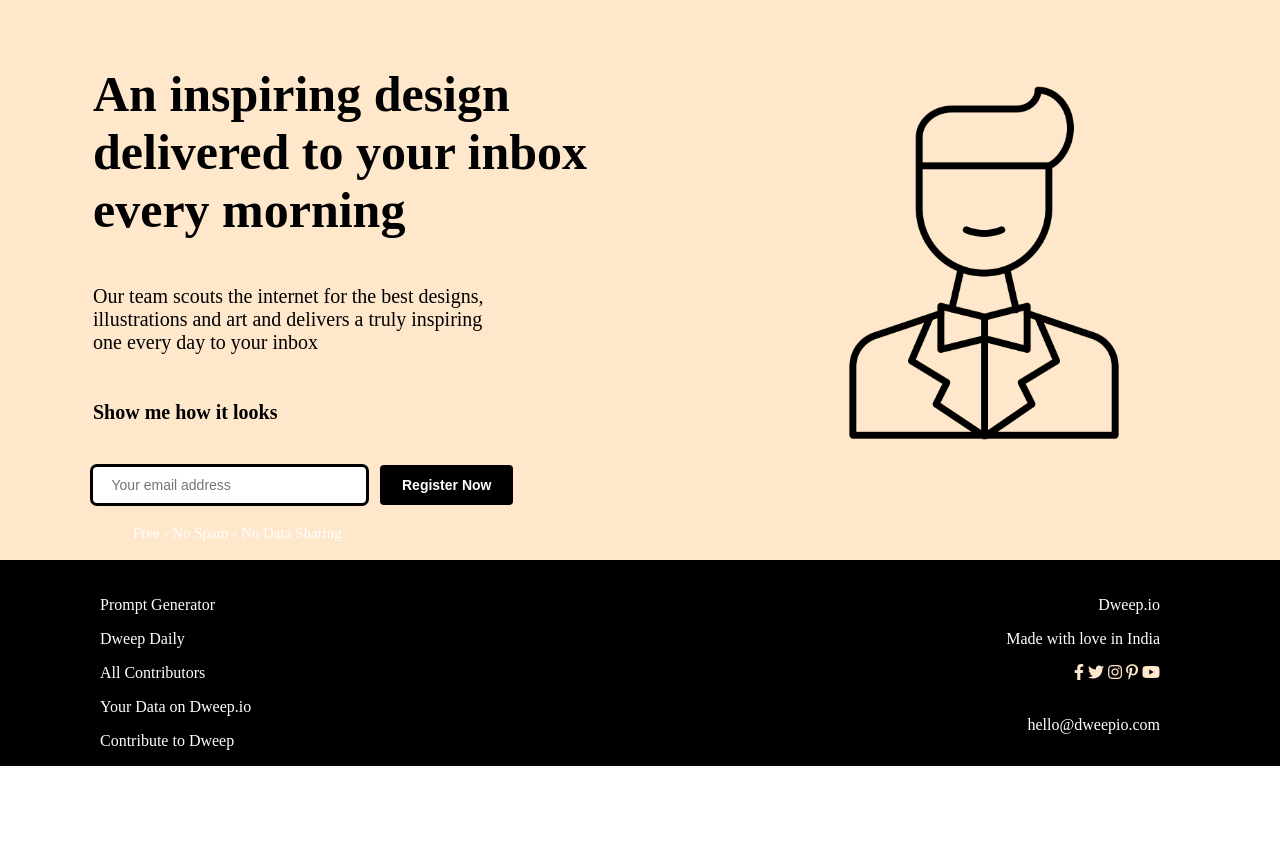
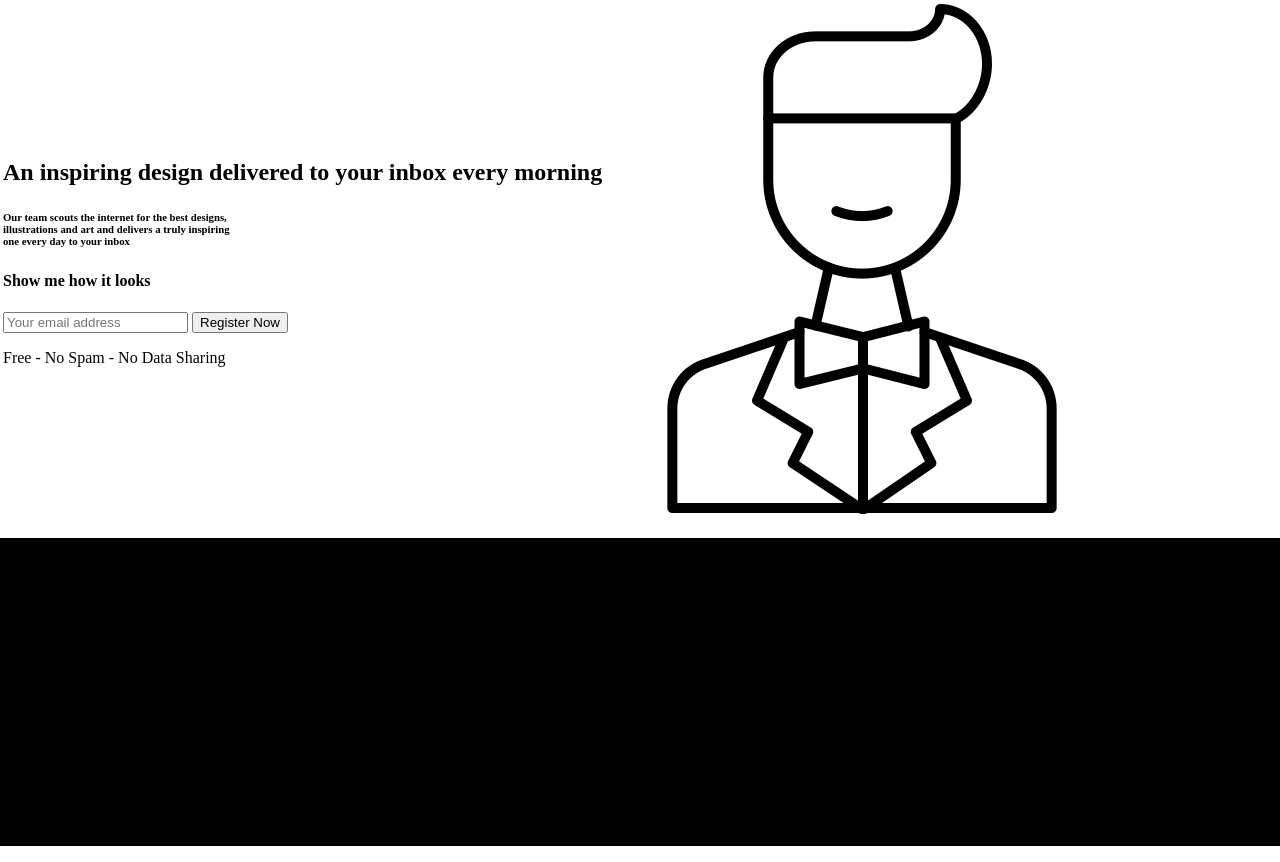
Before and after one commit to akashathani82/MyTask1.github.io, a plain HTML site: page index.html in a window 1280 px wide. Before the commit the page ends 800 px from the top, so only its background shows below. Drawn offline with Linux system fonts and the light colour scheme.

Commit message:
Update index.html

```diff
--- a/index.html
+++ b/index.html
@@ -4,7 +4,9 @@
     <meta charset="UTF-8">
     <meta name="viewport" content="width=device-width, initial-scale=1.0">
     <link rel="stylesheet" href="http://pro.fontawesome.com/releases/v5.10.0/css/all.css" />
-    <link rel="stylesheet" href="/style.css">
+    <style>
+
+    </style>
     <title>My Project1</title>
 </head>
 <body style="margin: 0;">
```
